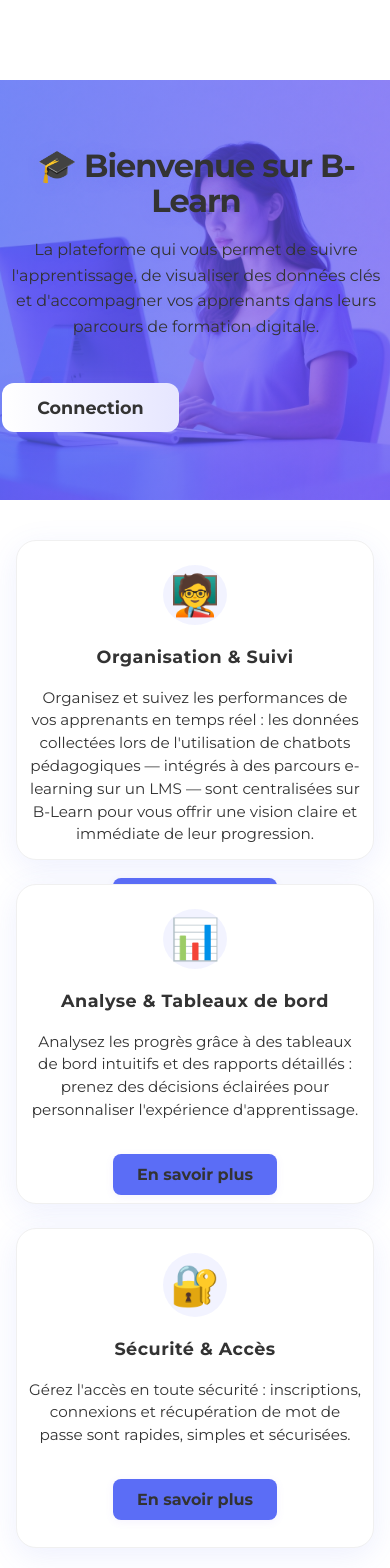
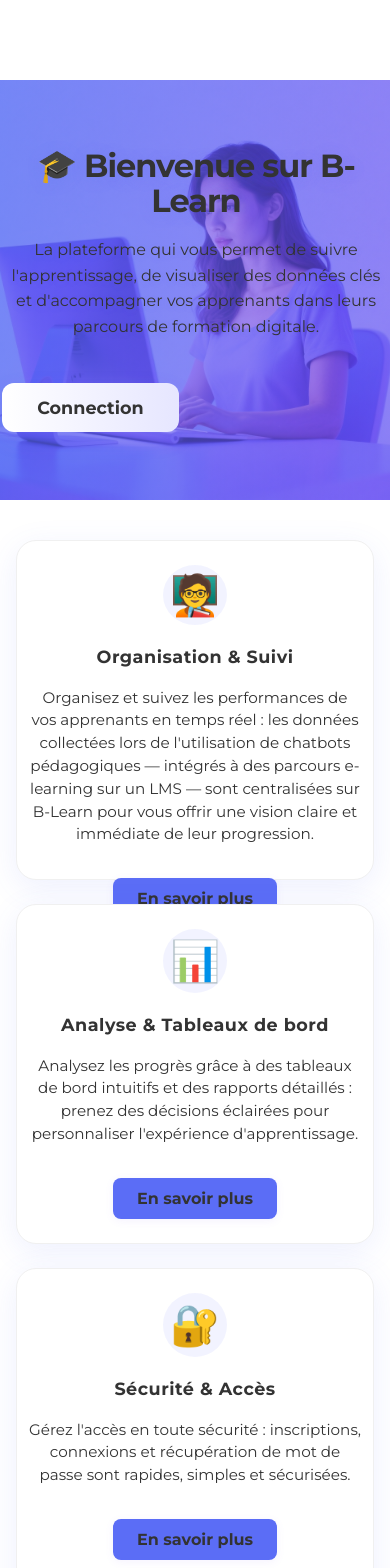
Before and after one commit to Mauro9393/B-Learn_webapp, a React (Vite) app in the folder frontend/: page / in a window 390 px wide. Shown: the top 1568 px of the page. Built offline with nearby package versions, Linux system fonts and the light colour scheme.

Commit message:
design home fix

```diff
--- a/frontend/src/assets/css/home.css
+++ b/frontend/src/assets/css/home.css
@@ -242,6 +242,8 @@
     margin: 0;
     padding: 0;
     border-radius: 0;
+    top: 0;
+    left: 0;
 }
 
 .home-hero-overlay {
@@ -321,17 +323,17 @@
 
 .home-boxes-row {
     display: flex;
-    justify-content: space-between;
+    justify-content: space-evenly;
     align-items: stretch;
-    gap: 2.5rem;
-    max-width: 1200px;
+    gap: 4rem;
+    max-width: 1400px;
     margin: 0 auto 40px auto;
     padding: 60px 2rem 0 2rem;
     background: #fff;
 }
 
 .home-box {
-    flex: 1 1 0;
+    flex: 0 1 340px;
     background: #fff;
     color: #5B6DF6;
     border-radius: 20px;
@@ -341,7 +343,8 @@
     flex-direction: column;
     align-items: center;
     text-align: center;
-    min-width: 220px;
+    min-width: 280px;
+    max-width: 340px;
     min-height: 320px;
     position: relative;
     transition: transform 0.2s, box-shadow 0.2s;
@@ -406,6 +409,13 @@
 
 /* Responsive */
 
+@media (max-width: 1200px) {
+    .home-boxes-row {
+        gap: 2rem;
+        max-width: 1000px;
+    }
+}
+
 @media (max-width: 900px) {
     .home-hero-content {
         padding-left: 2vw;
@@ -414,6 +424,11 @@
         flex-direction: column;
         gap: 1.5rem;
         padding: 40px 1rem 0 1rem;
+        max-width: 600px;
+    }
+    .home-box {
+        max-width: 100%;
+        min-width: 0;
     }
 }
 
```
